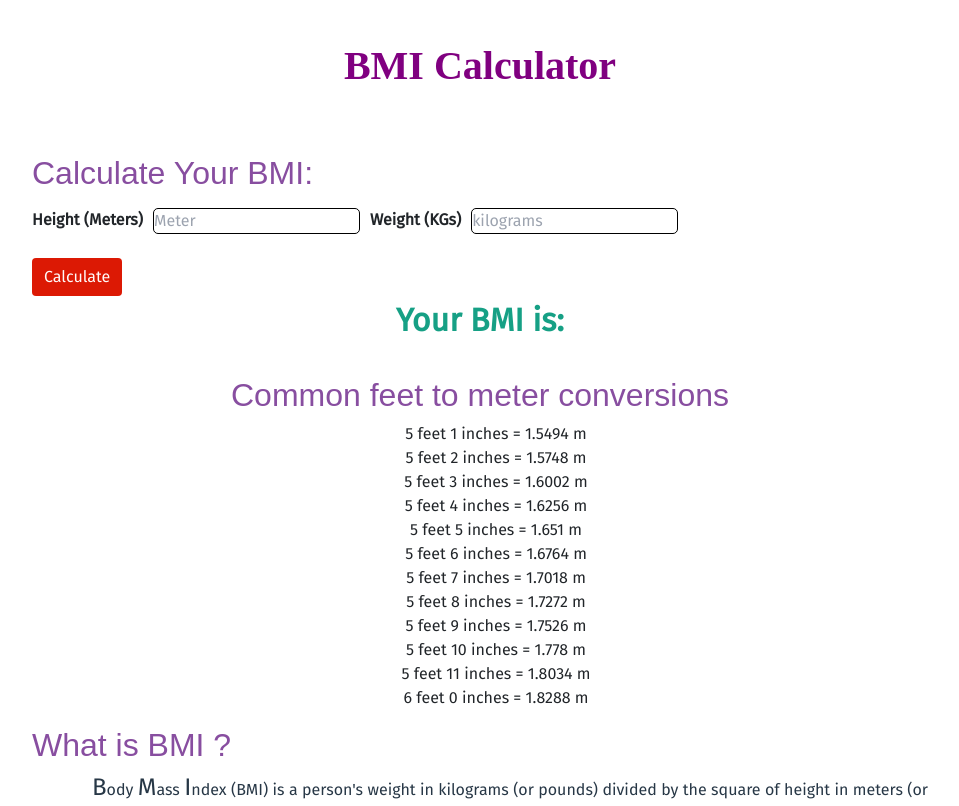
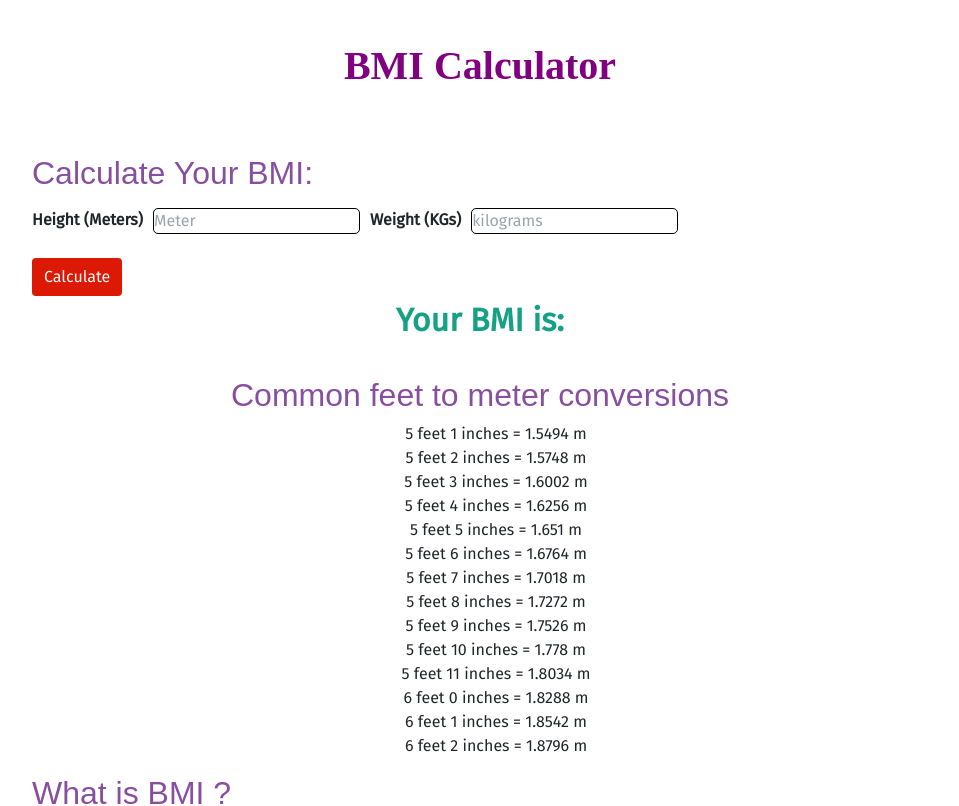
Before and after one commit to PunitMudgal/BMI_calculator, a React (Create React App) app: page / in a window 1280 px wide. Shown: the top 806 px of the page, without its empty margins (160-1119 px from the left). Built offline with nearby package versions, Linux system fonts and the light colour scheme; a web font is replaced by a local one.

Commit message:
update feet meter list

```diff
--- a/src/App.js
+++ b/src/App.js
@@ -216,7 +216,7 @@ export default function App() {
 
       <div>
         <h2>Common feet to meter conversions</h2>
-        <ul>
+        <ol>
           <li>5 feet 1 inches = 1.5494 m</li>
           <li>5 feet 2 inches = 1.5748 m</li>
           <li>5 feet 3 inches = 1.6002 m</li>
@@ -229,7 +229,9 @@ export default function App() {
           <li>5 feet 10 inches = 1.778 m</li>
           <li>5 feet 11 inches = 1.8034 m</li>
           <li>6 feet 0 inches = 1.8288 m</li>
-        </ul>
+          <li>6 feet 1 inches = 1.8542 m</li>
+          <li>6 feet 2 inches = 1.8796 m</li>
+        </ol>
       </div>
 
       {/* about mbi calculator  */}
```
